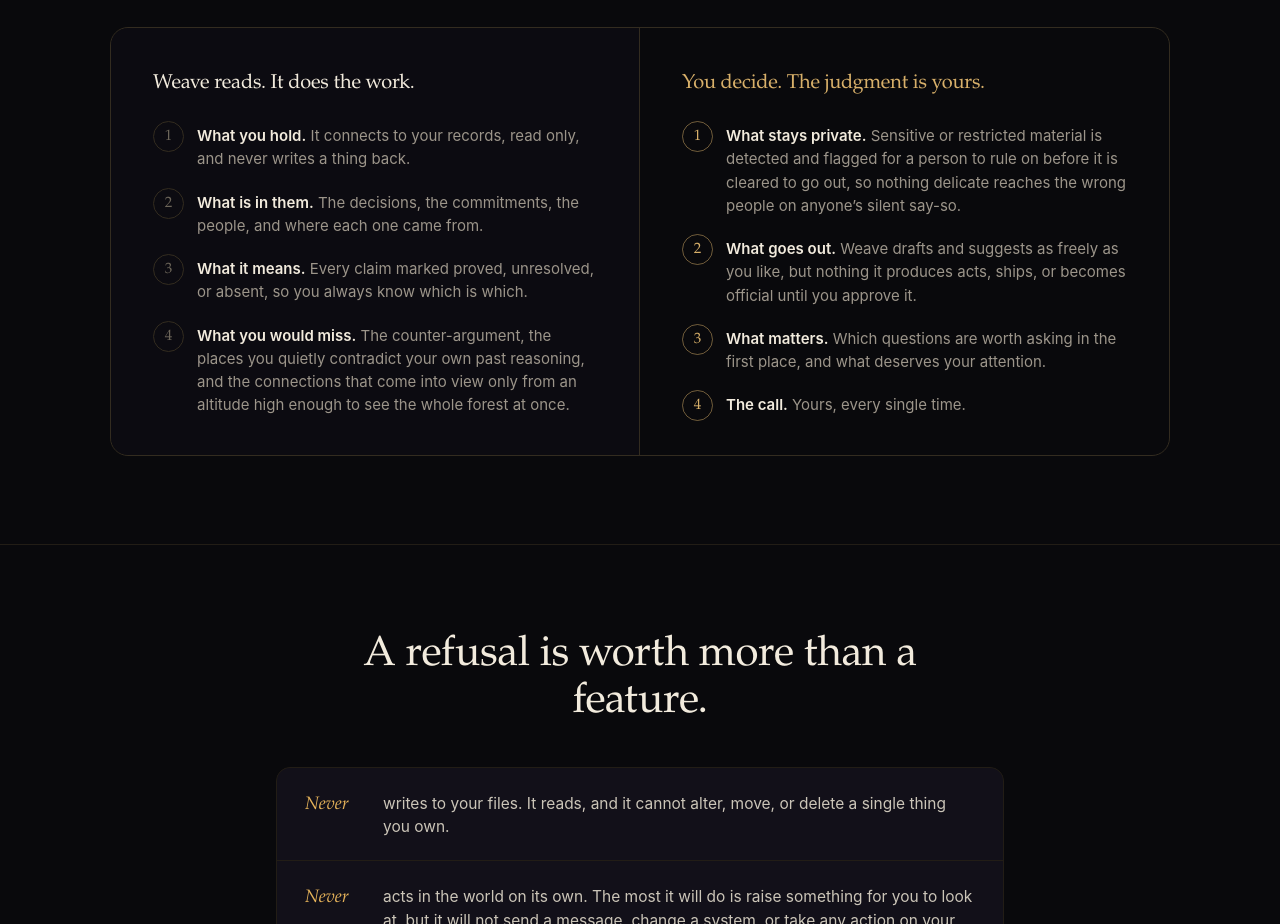
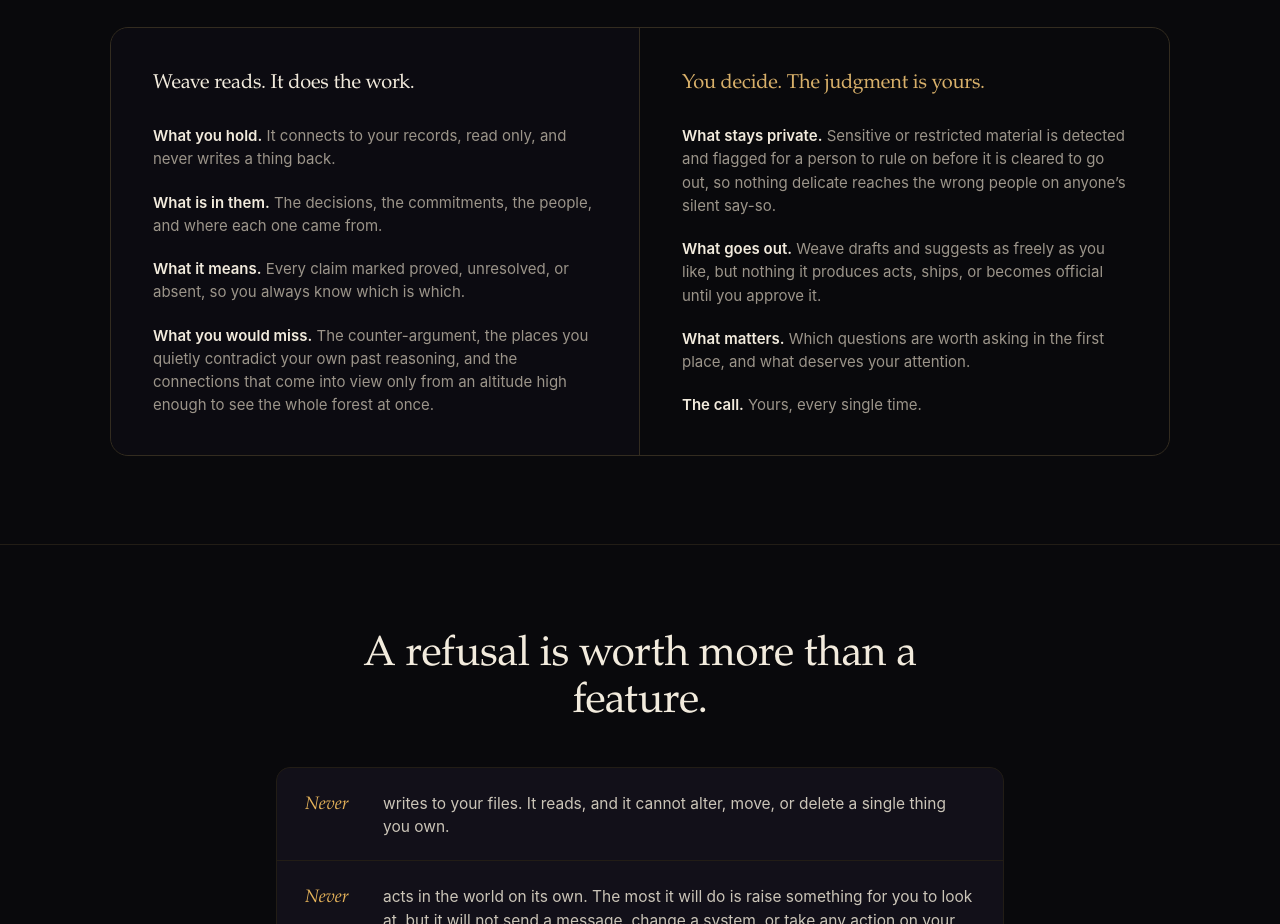
Before and after one commit to dougguion-yabble/weavedeep-site, a plain HTML site: page index.html in a window 1280 px wide. Shown: the part 5840-6764 px from the top of the page. Drawn offline with Linux system fonts and the light colour scheme; animation ran at ten frames a second.

Commit message:
Remove numbers from the trust-section lists

```diff
--- a/index.html
+++ b/index.html
@@ -192,11 +192,8 @@
   .split-k.reads{color:var(--ink)}
   .split-k.decide{color:var(--gold)}
   .split-list{list-style:none; counter-reset:s; margin:0; padding:0}
-  .split-list li{counter-increment:s; position:relative; padding:0 0 20px 44px; font-size:15px; color:var(--mut); line-height:1.55}
+  .split-list li{position:relative; padding:0 0 20px 0; font-size:15px; color:var(--mut); line-height:1.55}
   .split-list li:last-child{padding-bottom:0}
-  .split-list li::before{content:counter(s); position:absolute; left:0; top:-3px; font-family:var(--serif); font-size:15px; color:var(--faint);
-    width:29px; height:29px; border:1px solid var(--line2); border-radius:50%; display:flex; align-items:center; justify-content:center}
-  .split-col:last-child .split-list li::before{color:var(--gold); border-color:rgba(216,176,106,.5)}
   .split-list li b{color:var(--ink); font-weight:600}
   /* refusal list */
   .nevers{max-width:730px; margin:0 auto; display:flex; flex-direction:column; gap:1px; background:var(--line); border:1px solid var(--line); border-radius:14px; overflow:hidden}
```
